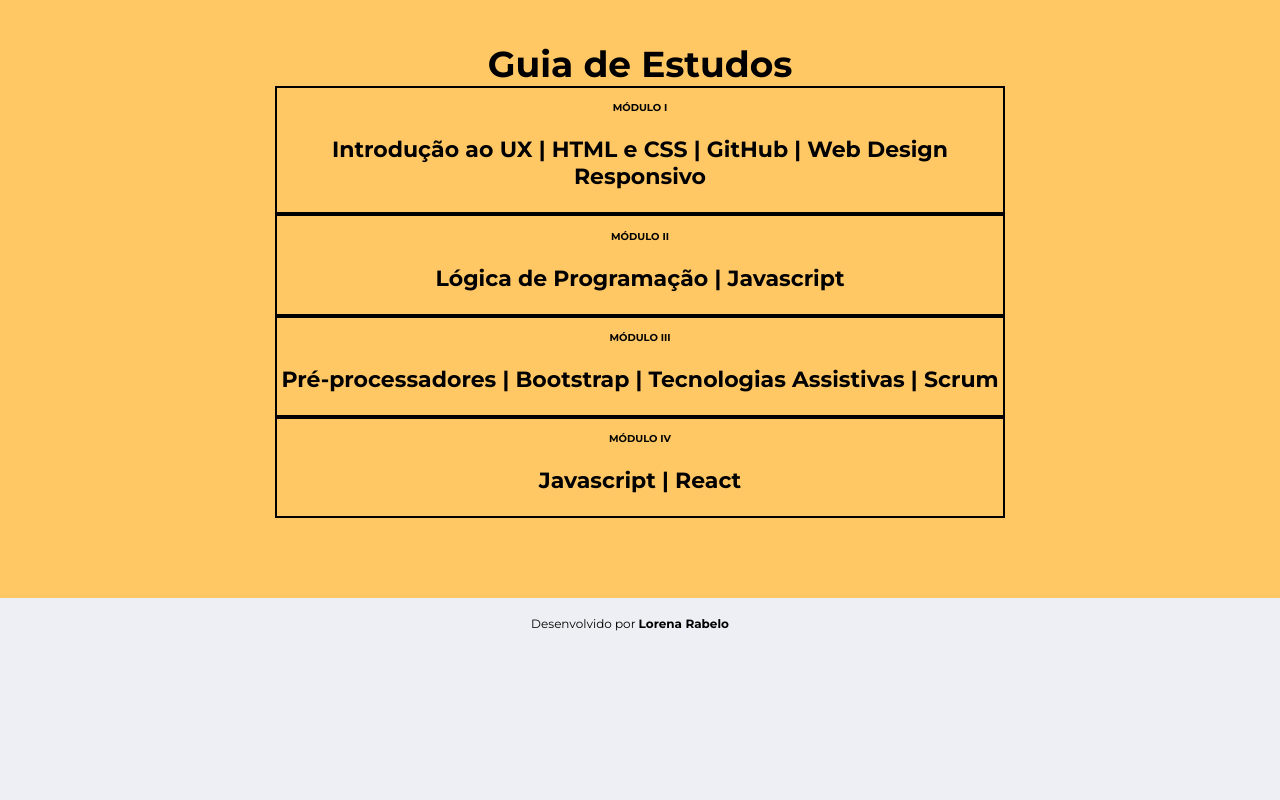
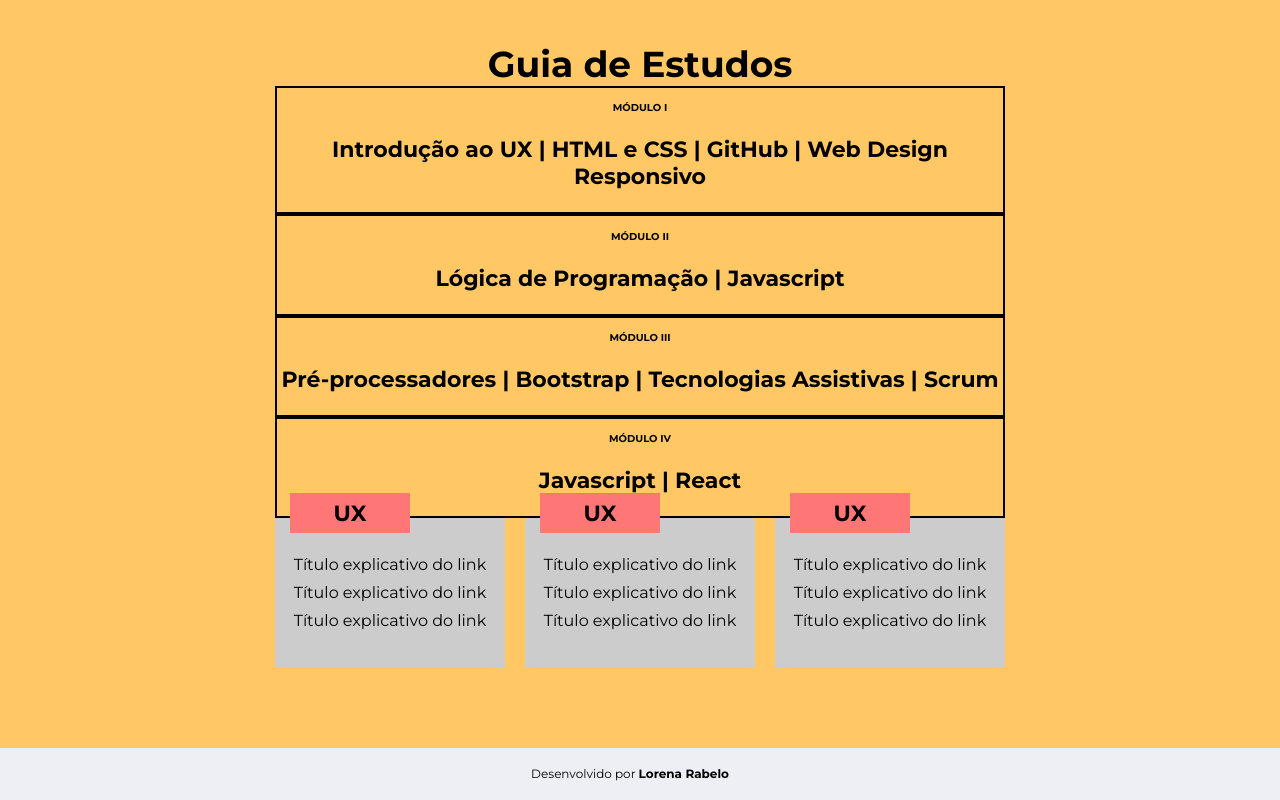
Before and after one commit to lorena-rabelo/calma-senhora, a React (Create React App) app: page / in a window 1280 px wide. Shown: the part 1164-1964 px from the top of the page. Before the commit the page ends 1814 px from the top, so only its background shows below. Built offline with nearby package versions, Linux system fonts and the light colour scheme.

Commit message:
CSS de cada artigo ok

```diff
--- a/src/components/organisms/CardsSection/index.js
+++ b/src/components/organisms/CardsSection/index.js
@@ -2,7 +2,6 @@ import React, { Component } from 'react'
 import Card from '../../molecules/Card'
 import TitleSections from '../../atoms/TitleSections'
 import './styles.css'
-
 
 // const CardsSection = ({ number, nomeModulo }) => {
 //   return (
@@ -36,6 +35,38 @@ class CardsSection extends Component {
           <Card number="III" nomeModulo="Pré-processadores | Bootstrap | Tecnologias Assistivas | Scrum" />
           <Card number="IV" nomeModulo="Javascript | React" />
         </div>
+        <div className="article__sec">
+
+          <div className="article">
+            <div className="article__nametag">
+              <h3>UX</h3>
+            </div>
+            <div className="article__container">
+
+              <p className="article__text">Título explicativo do link Título explicativo do link Título explicativo do link</p>
+            </div>
+          </div>
+          <div className="article">
+            <div className="article__nametag">
+              <h3>UX</h3>
+            </div>
+            <div className="article__container">
+
+              <p className="article__text">Título explicativo do link Título explicativo do link Título explicativo do link</p>
+            </div>
+          </div>
+          <div className="article">
+            <div className="article__nametag">
+              <h3>UX</h3>
+            </div>
+            <div className="article__container">
+
+              <p className="article__text">Título explicativo do link Título explicativo do link Título explicativo do link</p>
+            </div>
+          </div>
+
+        </div>
+
       </div>
     )
   }
--- a/src/components/organisms/CardsSection/styles.css
+++ b/src/components/organisms/CardsSection/styles.css
@@ -7,3 +7,37 @@
   text-align: center;
   margin: 0 autos;
 }
+
+.article__container {
+  width: 230px;
+  height: 150px;
+  background-color: #ccc;
+  padding: 15px;
+  display: flex;
+  justify-content: center;
+}
+
+.article__nametag {
+  background-color: #ff7676;
+  width: 120px;
+  height: 40px;
+  position: absolute;
+  margin-top:-25px;
+  margin-left: 15px;
+  display: flex;
+  justify-content: center;
+  align-items: center;
+}
+
+.article__text {
+  line-height: 28px;
+  font-size: 16px;
+ align-self: center;
+}
+
+.article__sec {
+  max-width: 730px;
+  display: flex;
+  margin: 0 auto;
+  justify-content: space-between;
+}
```
